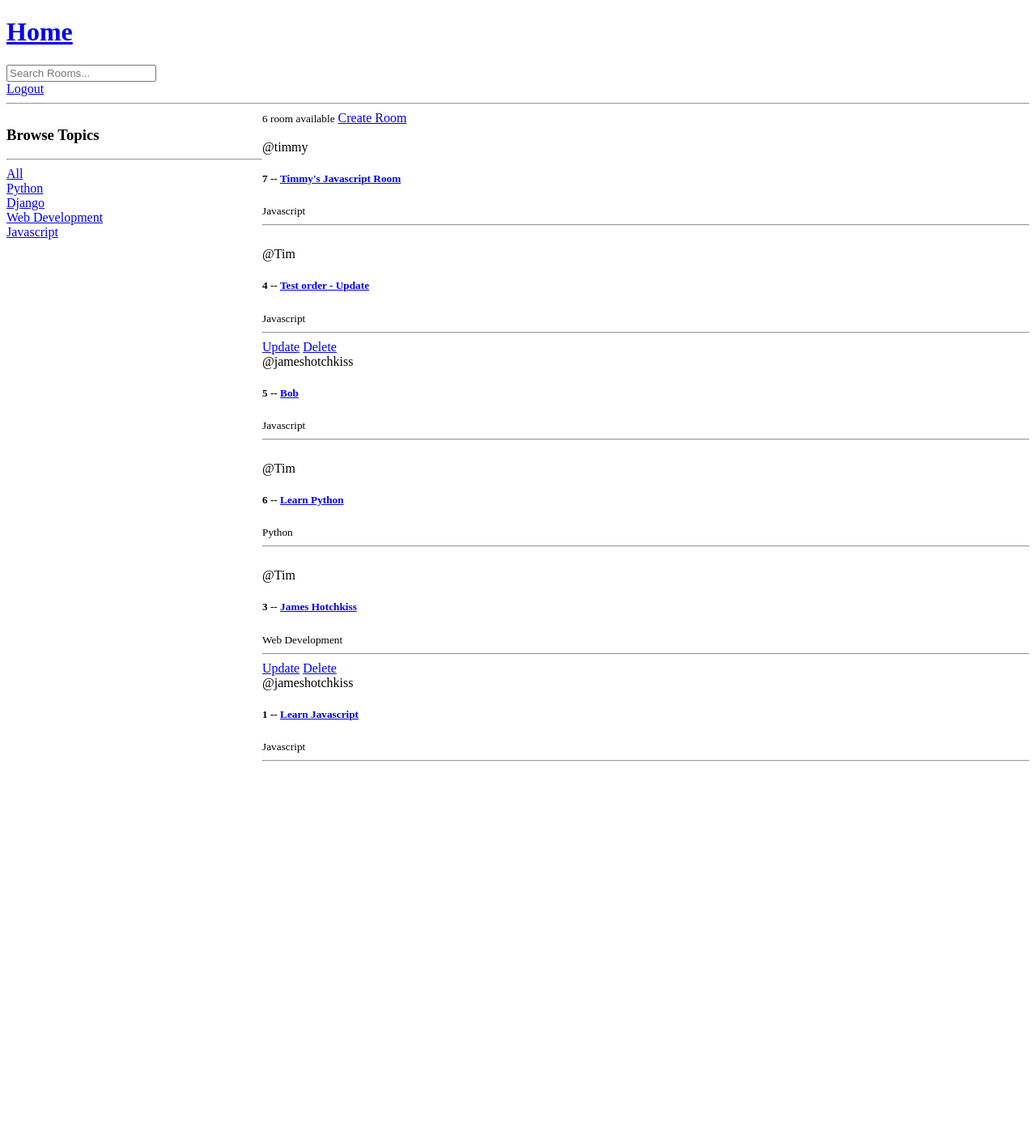
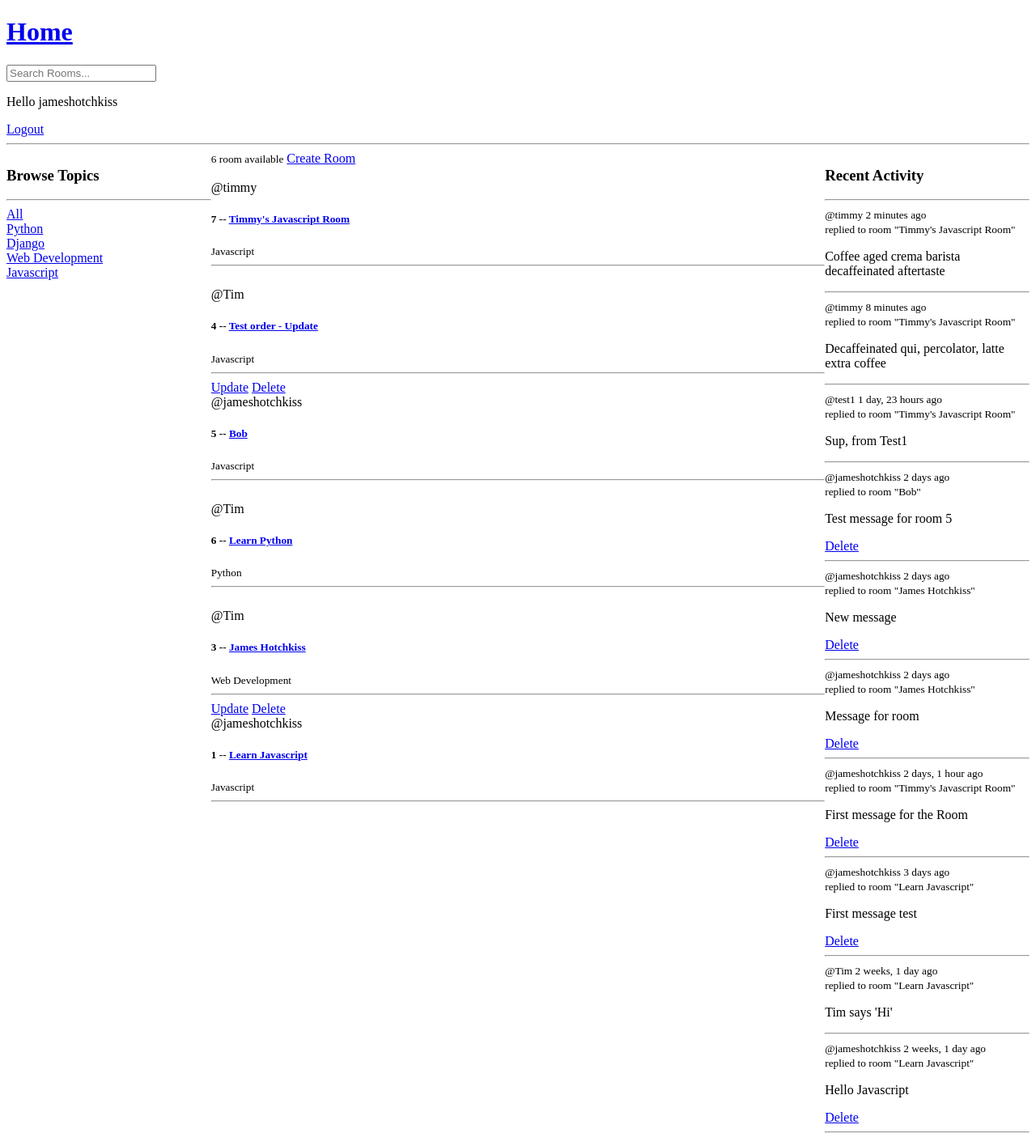
Before and after one commit to JimHotchkiss/Django-Study-App, a Django app: page / in a window 1280 px wide. Shown: the whole page at 81% size. Before the commit the page ends 941 px from the top, so only its background shows below. Run offline with Django 4.2, Linux system fonts and the light colour scheme; a user stored in the database is signed in; data comes from the database, SQL or seed files in the repository; both versions use the stored data as it was after the commit.

Commit message:
Added 'recent activity' to Home page, including delete functionality.

```diff
--- a/base/models.py
+++ b/base/models.py
@@ -38,6 +38,10 @@ class Message(models.Model):
     body = models.TextField()
     updated = models.DateTimeField(auto_now=True)
     created = models.DateTimeField(auto_now_add=True)
+    # Functionality to assure messages are rendered newest to oldest
+    class Meta:
+        ordering = ['-updated', '-created']
+
 
     def __str__(self):
         return self.body[0:50]
--- a/base/templates/base/home.html
+++ b/base/templates/base/home.html
@@ -5,7 +5,7 @@
 <style>
     .home-container{
         display: grid;
-        grid-template-columns: 1fr 3fr;
+        grid-template-columns: 1fr 3fr 1fr;
     }
 </style>
 
@@ -41,6 +41,23 @@
             {% endfor %}
         </div>
     </div>
+    <div>
+        <h3>Recent Activity</h3>
+        <hr>
+        {% for room_message in room_messages%}
+        <div>
+            <small>@{{room_message.user}} {{room_message.created|timesince}} ago</small>
+            <br>
+            <small>replied to room "{{room_message.room}}"</small>
+            <br>
+            <p>{{room_message}}</p>
+            {% if request.user == room_message.user %}
+            <a href="{% url 'delete-message' room_message.id %}">Delete</a>
+            {% endif %}
+        </div>
+        <hr>
+        {% endfor %}
+    </div>
 </div>
 
 
--- a/base/views.py
+++ b/base/views.py
@@ -79,9 +79,9 @@ def home(request):
         )
 
     room_count = rooms.count()
-
     topics = Topic.objects.all()
-    context = {'rooms':rooms, 'topics':topics, 'room_count':room_count}
+    room_messages = Message.objects.all()
+    context = {'rooms':rooms, 'topics':topics, 'room_count':room_count, 'room_messages': room_messages}
     return render(request, 'base/home.html', context)
 
 def room(request, pk):
--- a/templates/navbar.html
+++ b/templates/navbar.html
@@ -5,6 +5,10 @@
 <form method="GET" action="{% url 'home' %}">
     <input type="text" name="q" placeholder="Search Rooms..."/>
 </form>
+
+{% if request.user.is_authenticated %}
+<p>Hello {{user.username}}</p>
+{% endif %}
 
 {% if request.user.is_authenticated %}
 <a href="{% url 'logout' %}">Logout</a>
```
Also changed, not shown: db.sqlite3.
